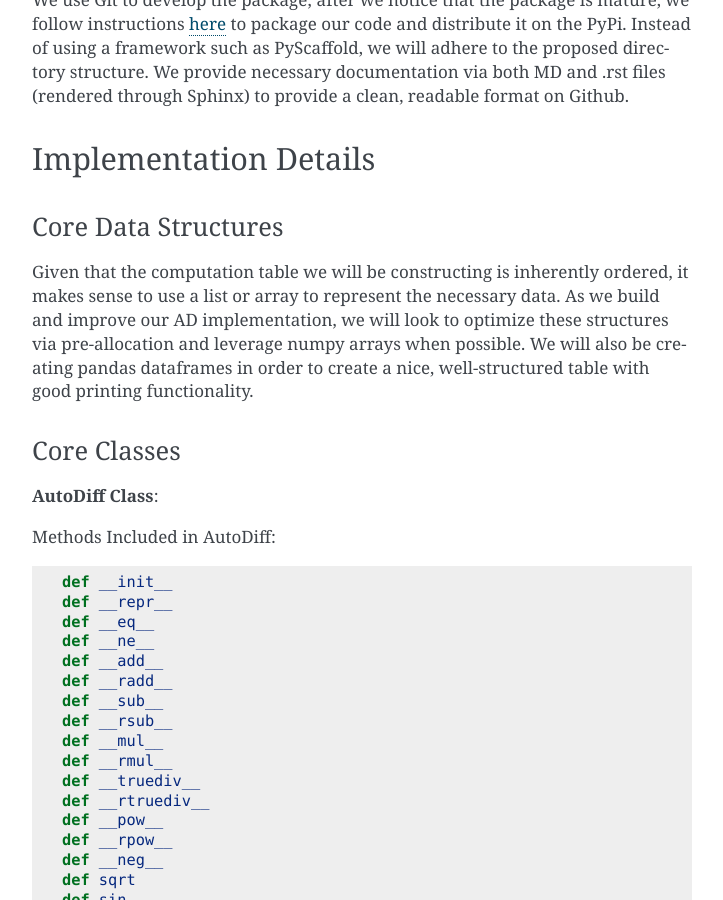
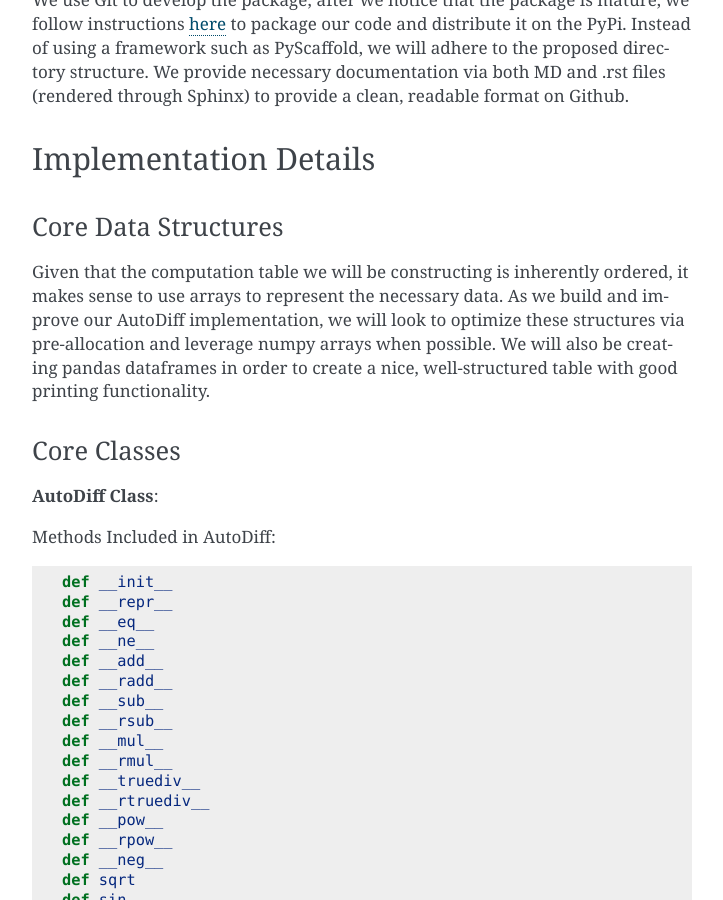
Before and after one commit to anno-domini-207/auto-diff, a Sphinx documentation site: the page built from docs/source/index.rst, in a window 1280 px wide and 900 px high, scrolled down 4139 px. Shown: the whole window, without its empty margins (388-1111 px from the left). Built offline with Sphinx 7.4.7, drawn with Linux system fonts in a browser that asks for light colours; some of the changed text lies outside the part shown.

Commit message:
more changes

```diff
--- a/docs/source/index.rst
+++ b/docs/source/index.rst
@@ -156,7 +156,7 @@ Implementation Details
 
 Core Data Structures
 ^^^^^^^^^^^^^^^^^^^^
-Given that the computation table we will be constructing is inherently ordered, it makes sense to use a list or array to represent the necessary data. As we build and improve our AD implementation, we will look to optimize these structures via pre-allocation and leverage numpy arrays when possible. We will also be creating pandas dataframes in order to create a nice, well-structured table with good printing functionality.
+Given that the computation table we will be constructing is inherently ordered, it makes sense to use arrays to represent the necessary data. As we build and improve our AutoDiff implementation, we will look to optimize these structures via pre-allocation and leverage numpy arrays when possible. We will also be creating pandas dataframes in order to create a nice, well-structured table with good printing functionality.
 
 Core Classes
 ^^^^^^^^^^^^
```
Also changed, not shown: other parts of docs/source/index.rst (+1 -1 lines).
